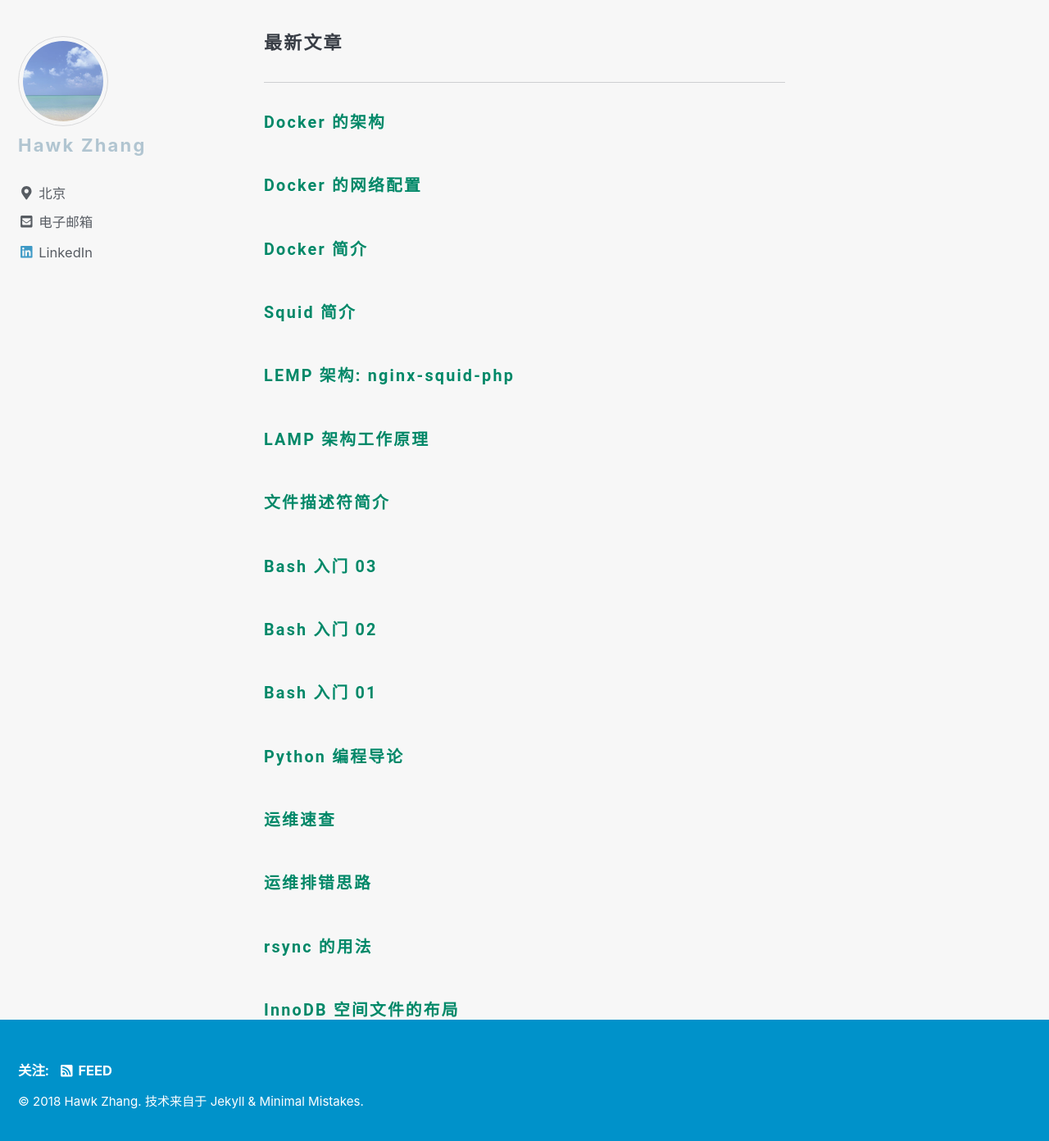
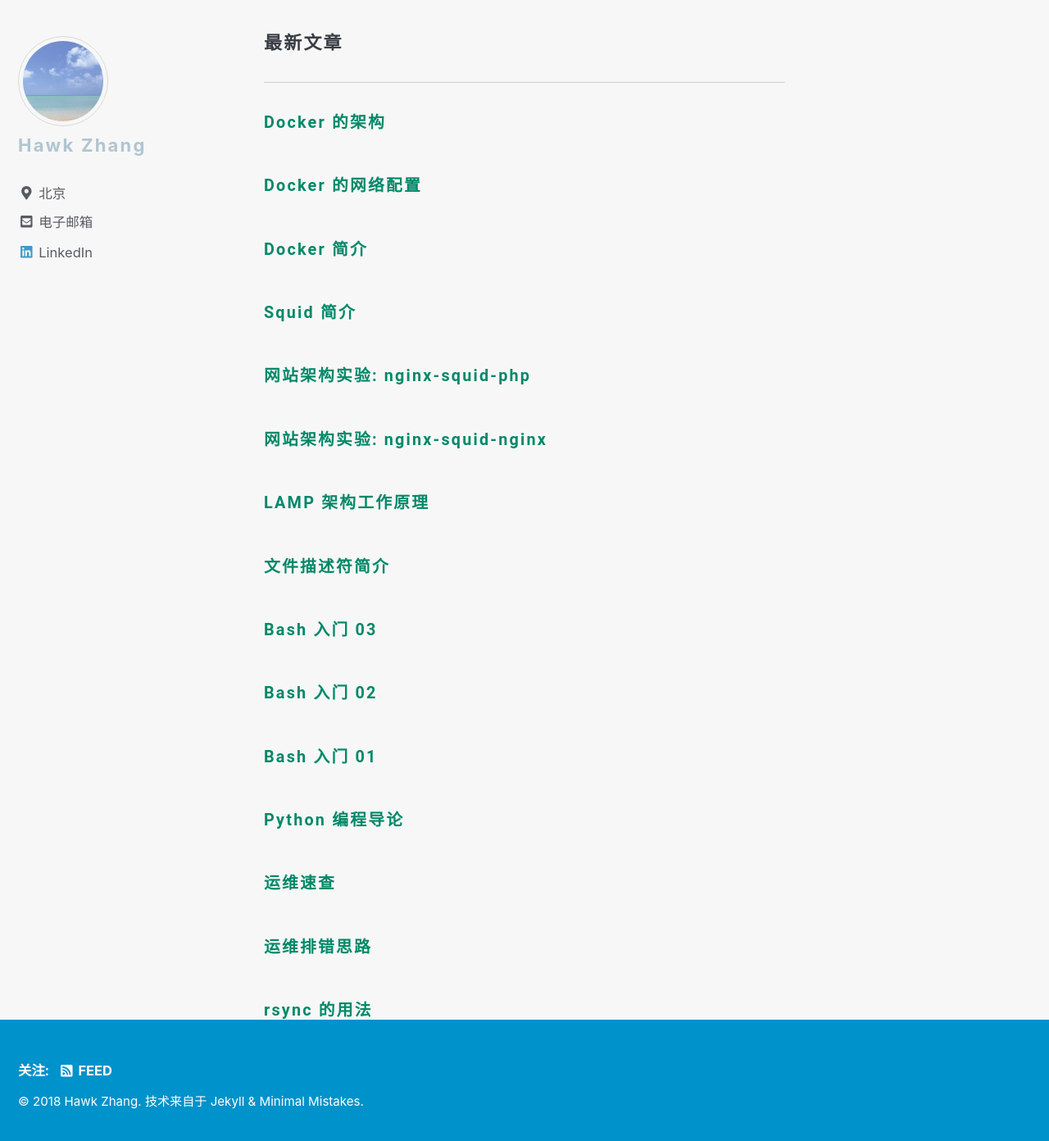
Before and after one commit to narru888/linotes_note, a Jekyll site: the page built from index.html, in a window 1280 px wide and 1400 px high, scrolled down 403 px. Shown: the top 1392 px of the window at 82% size. Built offline with Jekyll 4.4.1, drawn with Linux system fonts in a browser that asks for light colours; nearby versions of some CDN libraries; a script that is not in the unit is left out; the list of posts is cut into pages by our own code; some of the changed lines change nothing that is shown.

Commit message:
update on 2018-10-10 13:50:02 CST

````diff
--- /dev/null
+++ b/_posts/framework/2017-12-05-test.nginx.squid.md
@@ -0,0 +1,102 @@
+---
+toc: true
+toc_label: "网站架构实验: nginx-squid-nginx"
+toc_icon: "copy"
+title: "网站架构实验: nginx-squid-nginx"
+tags: lemp squid nginx
+categories: "framework"
+classes: wide
+excerpt: ""
+header:
+  overlay_image: /assets/images/header/squids.jpg
+  overlay_filter: rgba(0, 0, 0, 0.8)
+---
+
+
+
+
+
+
+
+### 架构简介
+
+![image-center](/assets/images/frm.test.nginx.squid.png){: .align-center}
+
+最外侧由 Nginx 做反向代理，中间由 Squid 提供缓存服务，后端网站服务用 Nginx。
+
+
+
+#### 服务地址及端口
+
+Nginx reverse proxy : 192.168.1.101:80
+
+Squid caching: 192.168.1.102:3128
+
+Nginx web server: 192.168.1.103:80
+
+
+
+
+
+
+
+
+
+
+### Nginx - reverse proxy
+
+
+#### 配置
+
+在 `server` 段落中使用 `proxy_pass` 指令，将请求转给 squid sever。
+
+```conf
+    server {
+        listen       80;
+        server_name  192.168.1.101;
+        root         /usr/share/nginx/html;
+
+        include /etc/nginx/default.d/*.conf;
+
+        location / {
+            proxy_pass http://192.168.1.102;
+        }
+
+        error_page 404 /404.html;
+            location = /40x.html {
+        }
+
+        error_page 500 502 503 504 /50x.html;
+            location = /50x.html {
+        }
+    }
+```
+
+
+
+
+
+
+### Squid
+
+
+
+#### 配置
+
+```conf
+acl localnet src 192.168.0.0/16
+http_access allow localnet
+http_access deny all
+
+http_port 3128
+cache_mem 64 MB
+cache_dir ufs /var/spool/squid 100 16 256
+cache_peer 192.168.1.103 parent 80 0 originserver
+
+acl allow_file url_regex -i \.(txt)
+cache allowallow_file
+refresh_pattern -i \.txt$ 43200 100% 43200
+
+
+
+```
--- a/_posts/framework/2017-12-05-nginx.squid.php.md
+++ b/_posts/framework/2017-12-05-test.nginx.squid.php.md
@@ -1,8 +1,8 @@
 ---
 toc: true
-toc_label: "LEMP 架构: nginx-squid-php"
+toc_label: "网站架构实验: nginx-squid-php"
 toc_icon: "copy"
-title: "LEMP 架构: nginx-squid-php"
+title: "网站架构实验: nginx-squid-php"
 tags: lemp squid nginx php
 categories: "framework"
 classes: wide
````
Also changed, not shown: assets/images/frm.test.nginx.squid.png (added).
